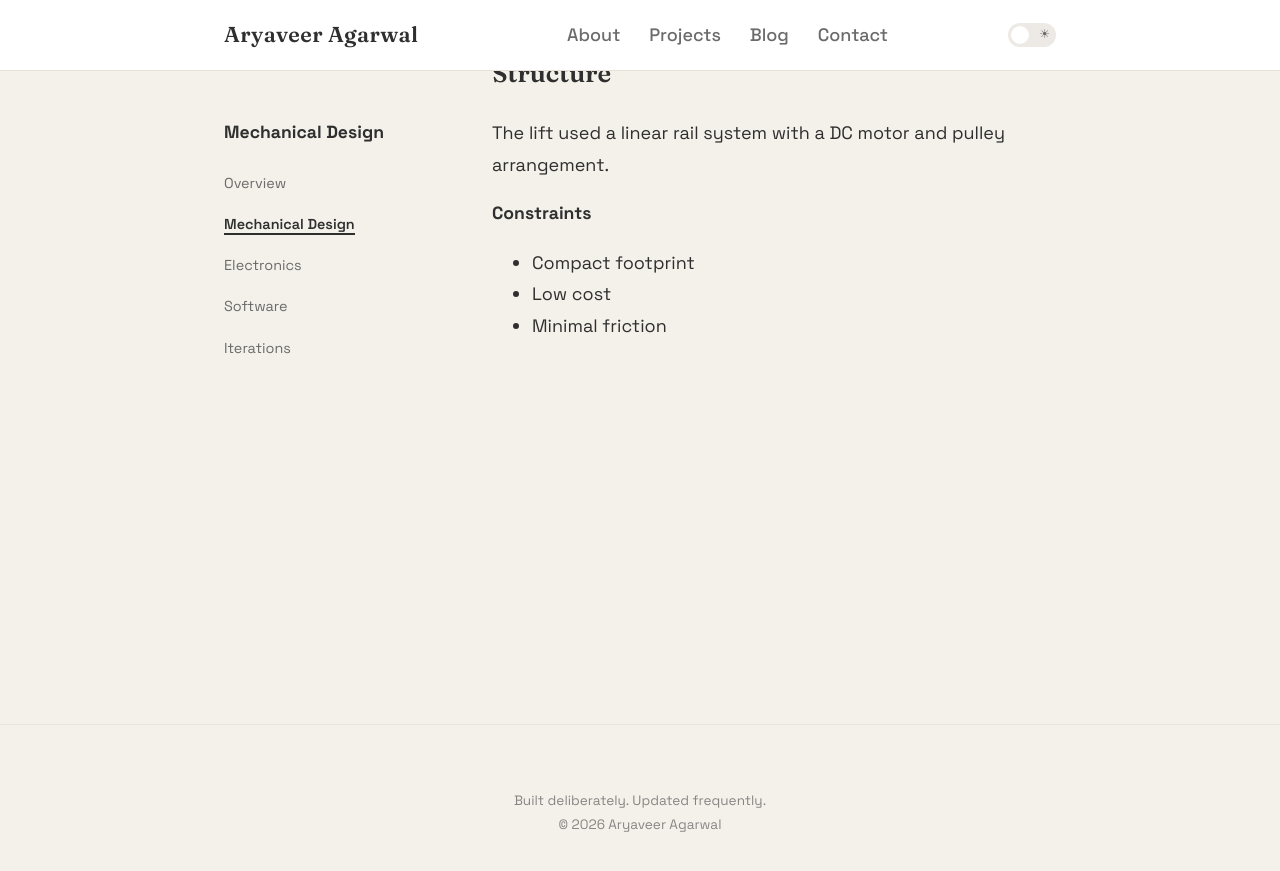
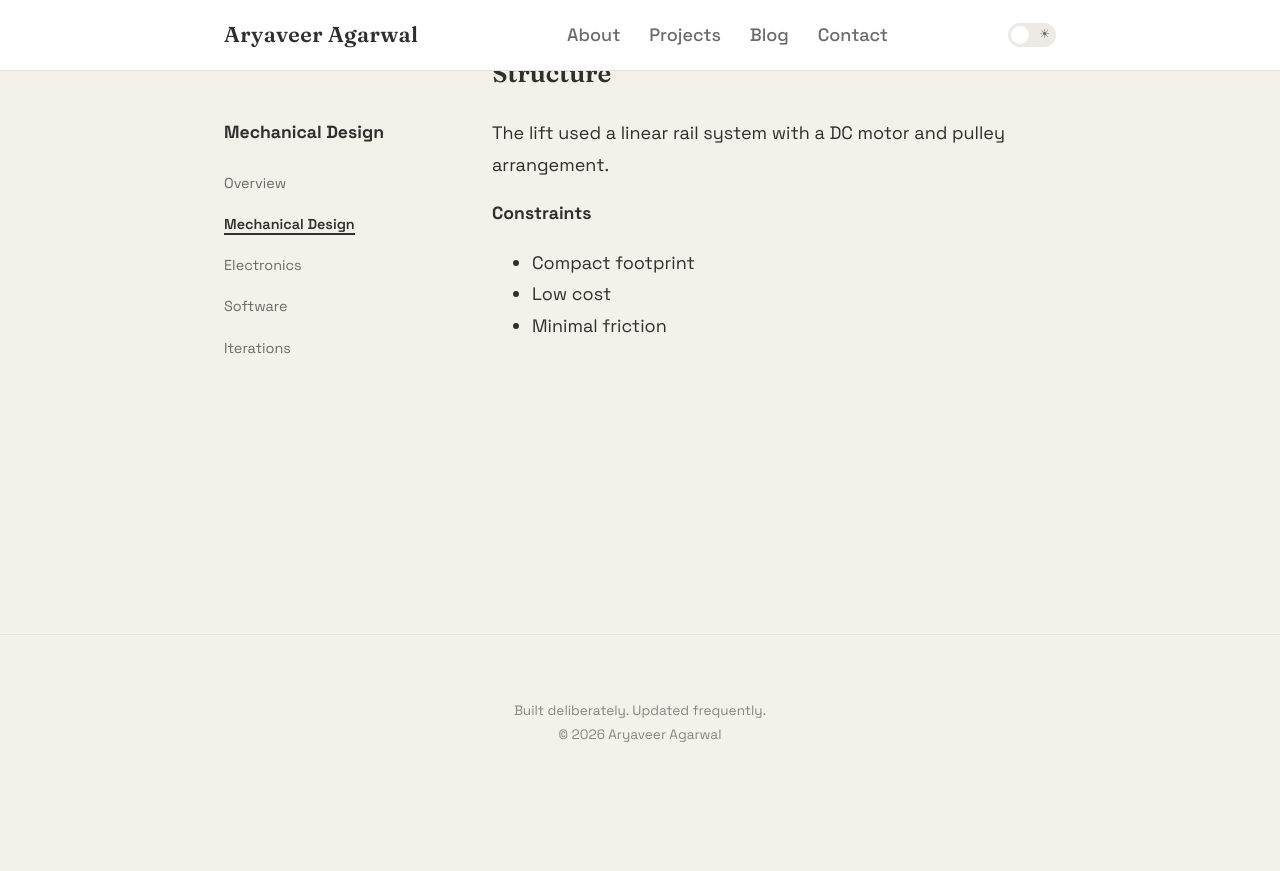
Before and after one commit to aryaveeragarwal/aryaveeragarwal.github.io, a Jekyll site: the page built from _projects/alexa-lift/design.md, in a window 1280 px wide and 900 px high, scrolled down 121 px. Shown: the top 871 px of the window. Built offline with Jekyll 4.4.1, drawn with Linux system fonts in a browser that asks for light colours; after the commit the page ends 931 px from its top, so only the background shows below that.

Commit message:
Update style.css

```diff
--- a/assets/style.css
+++ b/assets/style.css
@@ -513,7 +513,7 @@ main a:hover {
   grid-template-columns: 220px 1fr;
   gap: 3rem;
   margin-top: 2rem;
-  min-height: 70vh;
+  min-height: 60vh;
 }
 
 .project-sidebar {
@@ -543,6 +543,7 @@ main a:hover {
 
 .project-content {
   min-width: 0;
+   width: 100%
 }
 
 /* Mobile */
```
